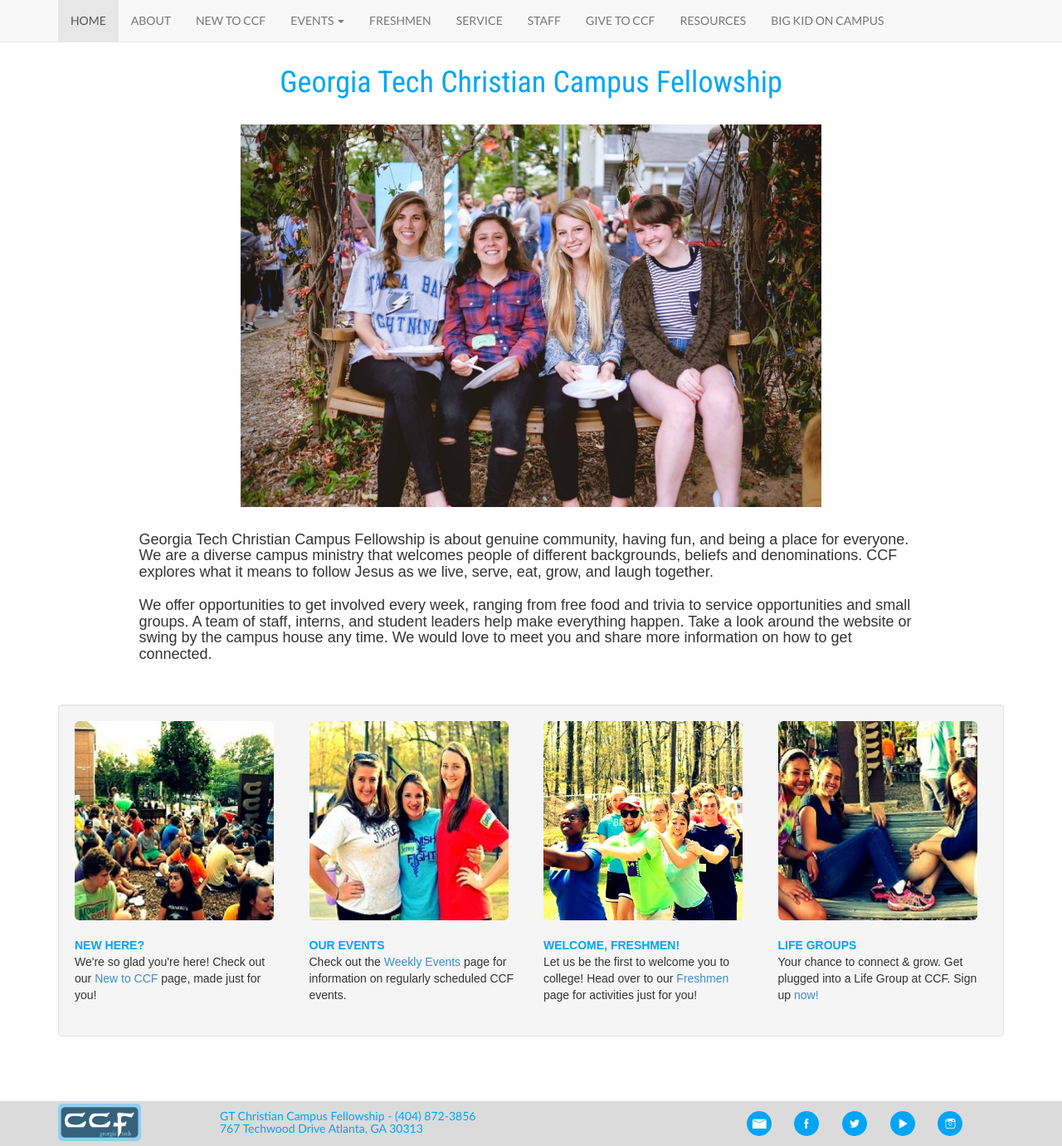
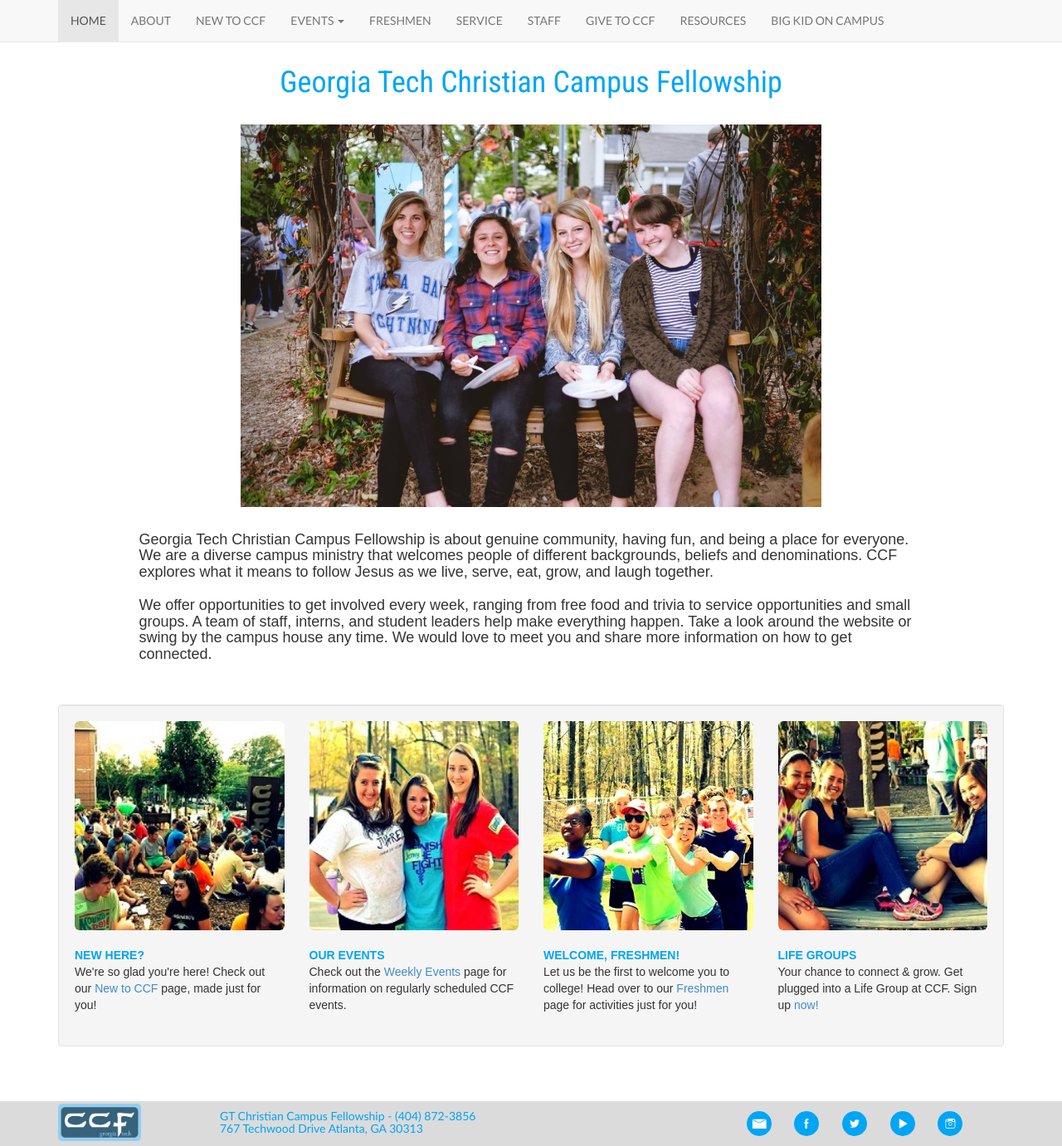
Before and after one commit to gtccf/gtccf.github.io, a Jekyll site: the page built from index.html, in a window 1280 px wide and 1381 px high. Shown: the whole window at 83% size. Built offline with Jekyll 4.4.1, drawn with Linux system fonts in a browser that asks for light colours; nearby versions of some CDN libraries.

Commit message:
Changes to Home Page

```diff
--- a/PCB/index.html
+++ /dev/null
@@ -1,5 +0,0 @@
----
-subtitle: PCB
-layout: redirect
-redirect: https://gtccf.breezechms.com/form/3b3a9c
----
--- a/index.html
+++ b/index.html
@@ -37,10 +37,10 @@ layout: default
 
     <div class="well">
       <div class="row">
-        <div class="col-md-3"><figure><img src='{{ site.baseurl }}/photos/home2.jpg' class="img-rounded" height="240" width="240" alt='missing' /><figcaption  class ="blue"><br><strong>NEW HERE?</strong></figcaption><figcaption> We're so glad you're here! Check out our <a href="{{ site.baseurl }}/new-to-ccf/">New to CCF</a> page, made just for you!</figcaption></figure></div>
-        <div class="col-md-3"><figure><img src='{{ site.baseurl }}/photos/home3.jpg' class="img-rounded" height="240" width="240" alt='missing' /><figcaption  class ="blue"><br><strong>OUR EVENTS</strong></figcaption><figcaption> Check out the <a href="{{ site.baseurl }}/events/weekly/">Weekly Events</a> page for information on regularly scheduled CCF events.</figcaption></figure></div>
-        <div class="col-md-3"><figure><img src='{{ site.baseurl }}/photos/home4.jpg' class="img-rounded" height="240" width="240" alt='missing' /><figcaption  class ="blue"><br><strong>WELCOME, FRESHMEN!</strong></figcaption><figcaption> Let us be the first to welcome you to college! Head over to our <a href="{{ site.baseurl }}/freshmen/">Freshmen</a> page for activities just for you!</figcaption></figure></div>
-        <div class="col-md-3"><figure><img src='{{ site.baseurl }}/photos/home1.jpg' class="img-rounded" height="240" width="240" alt='missing' /><figcaption  class ="blue"><br><strong>LIFE GROUPS </strong></figcaption><figcaption> Your chance to connect &amp; grow. Get plugged into a Life Group at CCF. Sign up <a href="{{ site.baseurl }}/lifegroups/">now!</a></figcaption></figure></div>
+        <div class="col-md-3"><figure><img src='{{ site.baseurl }}/photos/home2.jpg' class="img-rounded"  width=100% alt='missing' /><figcaption  class ="blue"><br><strong>NEW HERE?</strong></figcaption><figcaption> We're so glad you're here! Check out our <a href="{{ site.baseurl }}/new-to-ccf/">New to CCF</a> page, made just for you!</figcaption></figure></div>
+        <div class="col-md-3"><figure><img src='{{ site.baseurl }}/photos/home3.jpg' class="img-rounded"  width=100% alt='missing' /><figcaption  class ="blue"><br><strong>OUR EVENTS</strong></figcaption><figcaption> Check out the <a href="{{ site.baseurl }}/events/weekly/">Weekly Events</a> page for information on regularly scheduled CCF events.</figcaption></figure></div>
+        <div class="col-md-3"><figure><img src='{{ site.baseurl }}/photos/home4.jpg' class="img-rounded"  width=100% alt='missing' /><figcaption  class ="blue"><br><strong>WELCOME, FRESHMEN!</strong></figcaption><figcaption> Let us be the first to welcome you to college! Head over to our <a href="{{ site.baseurl }}/freshmen/">Freshmen</a> page for activities just for you!</figcaption></figure></div>
+        <div class="col-md-3"><figure><img src='{{ site.baseurl }}/photos/home1.jpg' class="img-rounded"  width=100% alt='missing' /><figcaption  class ="blue"><br><strong>LIFE GROUPS </strong></figcaption><figcaption> Your chance to connect &amp; grow. Get plugged into a Life Group at CCF. Sign up <a href="{{ site.baseurl }}/lifegroups/">now!</a></figcaption></figure></div>
       </div><!--row div--> <br>
     </div><!--well div-->
 
```
